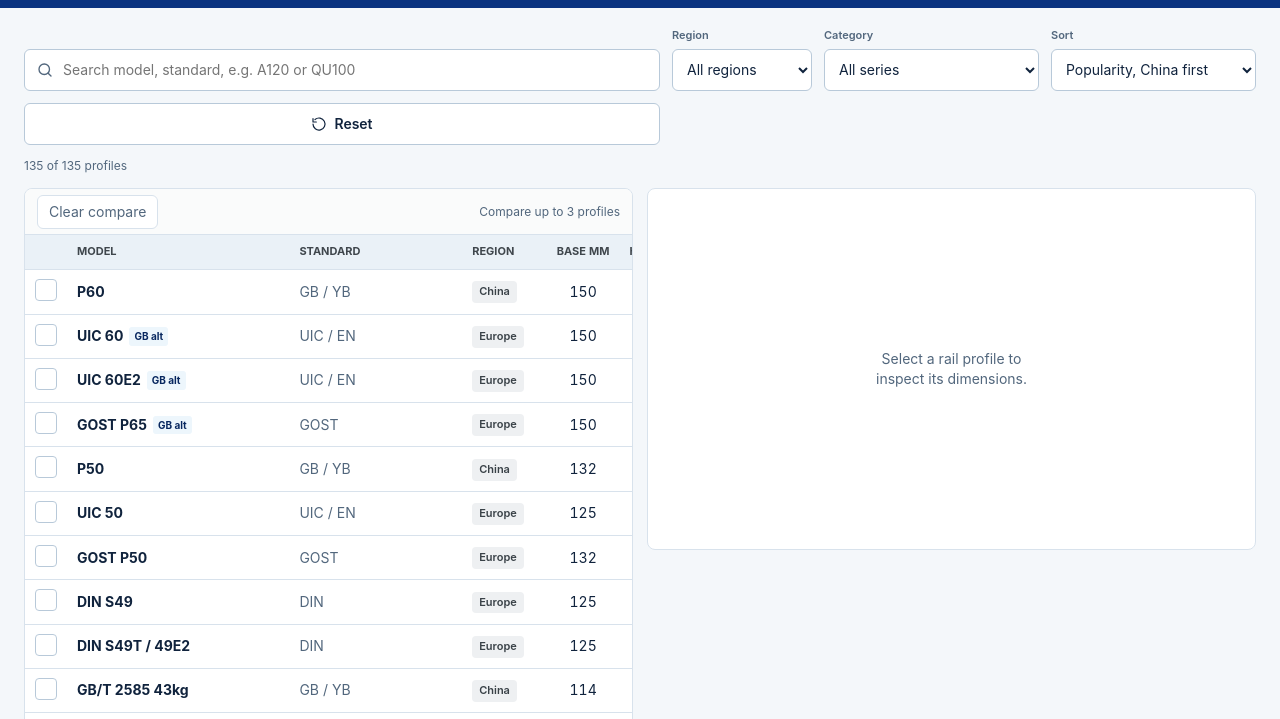
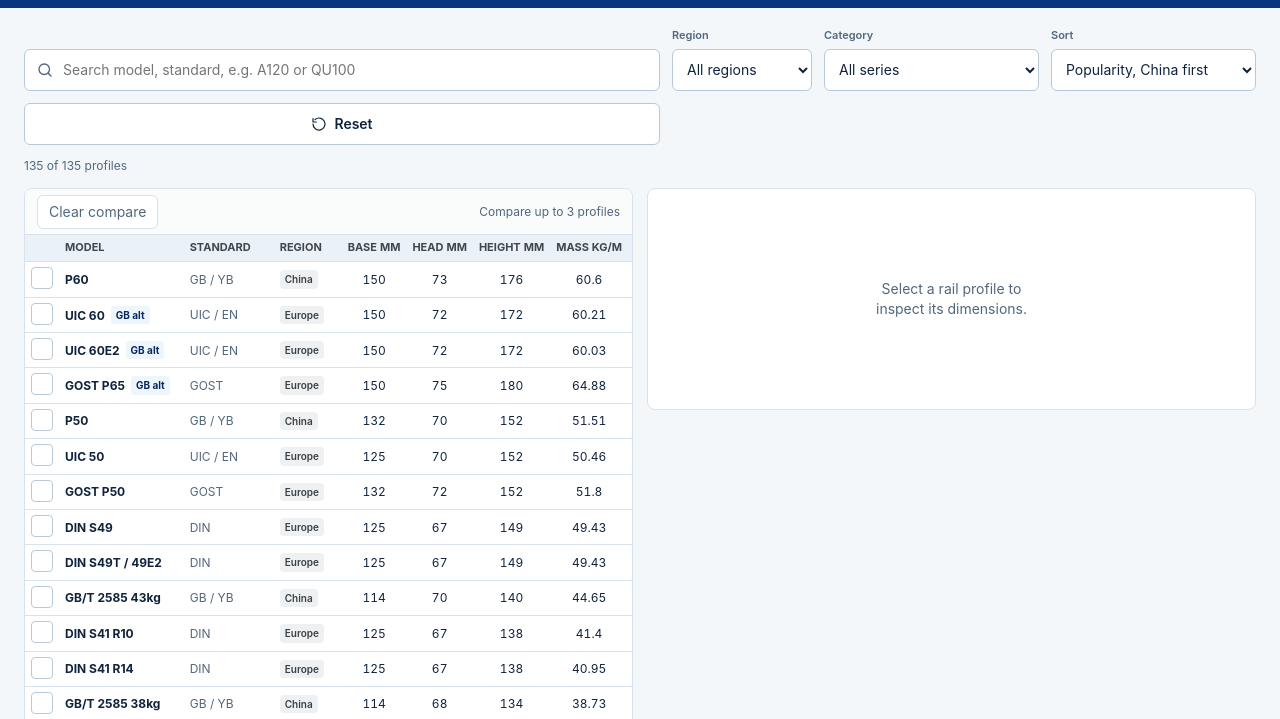
Before and after one commit to forgesail/forgesail, a plain HTML site: page index.html in a window 1280 px wide. Shown: the part 56-775 px from the top of the page. Drawn offline with Linux system fonts and the light colour scheme.

Commit message:
Compact rail table and improve detail panel flow

```diff
--- a/app.js
+++ b/app.js
@@ -252,6 +252,14 @@ function renderDetail(record) {
       </div>
       <div class="disclaimer">${escapeHtml(META.disclaimer || "Reference data only. Verify before engineering use.")}</div>
     </div>`;
+}
+
+function revealDetail() {
+  els.detailContent.scrollTop = 0;
+  els.detailPanel.scrollTop = 0;
+  if (window.innerWidth < 1040) {
+    els.detailPanel.scrollIntoView({ behavior: "smooth", block: "start" });
+  }
 }
 
 function materialKeys(record) {
@@ -569,6 +577,7 @@ els.railRows.addEventListener("click", (e) => {
   if (row) {
     const record = DATA.find((r) => r.id === row.dataset.id);
     renderDetail(record);
+    revealDetail();
   }
 });
 
--- a/styles.css
+++ b/styles.css
@@ -281,13 +281,13 @@ main {
 .table-scroll {
   overflow: auto;
   max-height: calc(100vh - 230px);
-  min-height: 360px;
+  min-height: 320px;
 }
 
 .rail-table {
   width: 100%;
   border-collapse: collapse;
-  min-width: 800px;
+  min-width: 0;
 }
 
 .rail-table th,
@@ -297,6 +297,12 @@ main {
   text-align: left;
   vertical-align: middle;
   white-space: nowrap;
+}
+
+.rail-table th,
+.rail-table td {
+  padding: 5px 6px;
+  font-size: 12px;
 }
 
 .rail-table thead th {
@@ -334,8 +340,10 @@ main {
 }
 
 .rail-table .model {
+  min-width: 108px;
   font-weight: 650;
   color: var(--ink);
+  white-space: normal;
 }
 
 .alt-badge {
@@ -352,15 +360,17 @@ main {
 
 .rail-table .standard {
   color: var(--ink-soft);
+  white-space: normal;
+  min-width: 90px;
 }
 
 .rail-table .region {
   display: inline-block;
-  padding: 3px 7px;
+  padding: 2px 5px;
   border-radius: 4px;
   background: #eef0f2;
   color: #394147;
-  font-size: 11px;
+  font-size: 10px;
   font-weight: 600;
 }
 
@@ -393,7 +403,9 @@ main {
   gap: 6px;
   color: var(--teal);
   text-decoration: none;
+  font-size: 12px;
   font-weight: 600;
+  white-space: nowrap;
 }
 
 .drawing-link:hover {
@@ -422,8 +434,8 @@ main {
   display: grid;
   place-items: center;
   gap: 10px;
-  min-height: 360px;
-  padding: 24px;
+  min-height: 220px;
+  padding: 16px;
   color: var(--ink-soft);
   text-align: center;
 }
```
